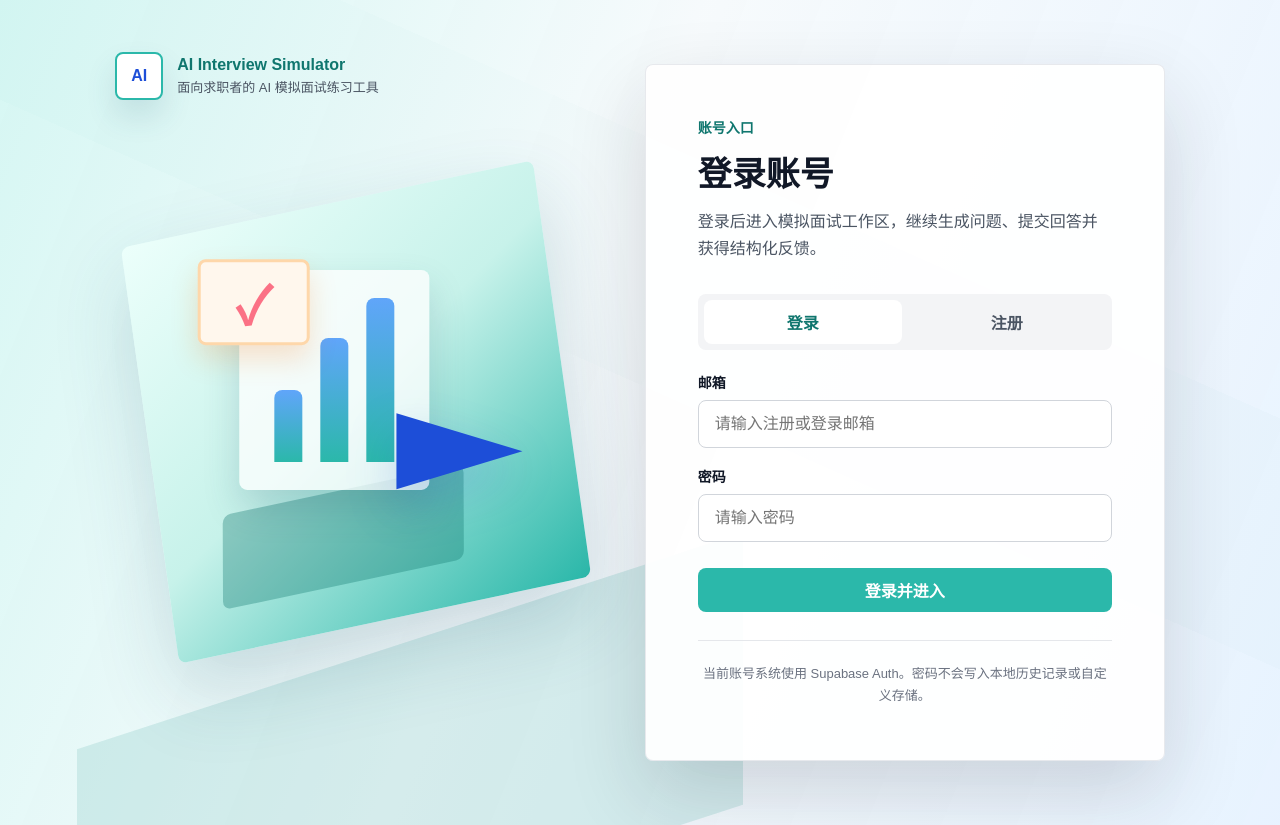
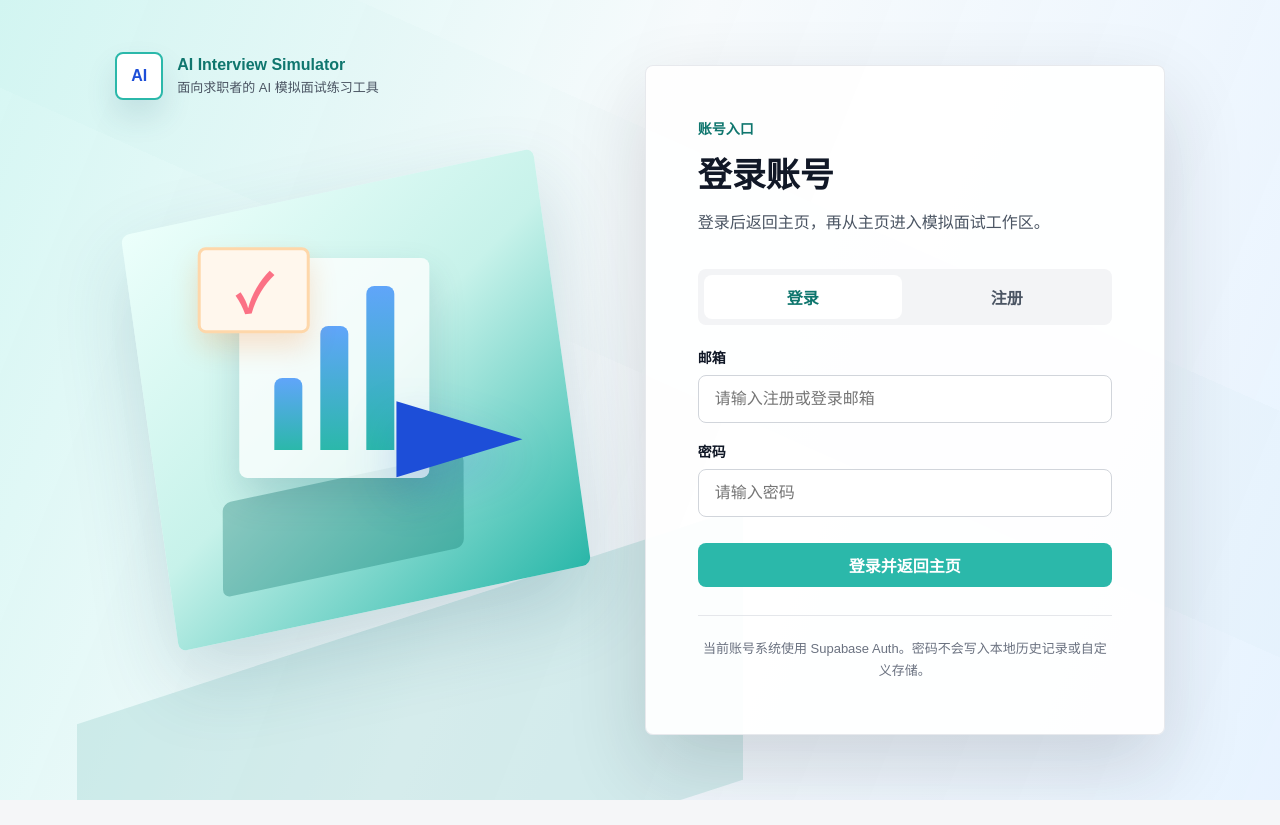
Before and after one commit to Clark-Zhou/AI-Interviewer, a Next.js app: page /login in a window 1280 px wide. After the commit the page ends 800 px from the top, so only its background shows below. Built offline with nearby package versions, Linux system fonts and the light colour scheme.

Commit message:
实现主页登录流修正，详细见上一个commit

```diff
--- a/app/globals.css
+++ b/app/globals.css
@@ -92,8 +92,25 @@ textarea {
   text-decoration: none;
 }
 
-.home-nav-links a:hover {
+.home-nav-links a:hover,
+.home-nav-sign-out:hover {
   color: #0f766e;
+}
+
+button.home-nav-sign-out {
+  background: transparent;
+  color: #334155;
+  font-weight: 800;
+  padding: 0;
+}
+
+button.home-nav-sign-out:hover {
+  background: transparent;
+  color: #0f766e;
+}
+
+button.home-nav-sign-out:disabled {
+  color: #64748b;
 }
 
 .home-hero-grid {
@@ -218,6 +235,24 @@ textarea {
 
 .home-secondary-link:hover {
   background: #ecfeff;
+}
+
+button.home-secondary-link:hover {
+  background: #ecfeff;
+  color: #0f766e;
+}
+
+.home-sign-out {
+  align-items: center;
+  display: inline-flex;
+  flex-wrap: wrap;
+  gap: 10px;
+}
+
+.home-sign-out-error {
+  color: #dc2626;
+  font-size: 13px;
+  font-weight: 700;
 }
 
 .home-cover {
@@ -1212,6 +1247,10 @@ button:disabled {
     flex-direction: column;
   }
 
+  .home-sign-out {
+    width: 100%;
+  }
+
   .home-primary-link,
   .home-secondary-link {
     width: 100%;
--- a/components/LoginEntryShell.js
+++ b/components/LoginEntryShell.js
@@ -3,7 +3,8 @@
  *
  * 关联文件：
  * - app/login/page.js：挂载本入口页壳的 `/login` 路由。
- * - app/interview/page.js：体验版入口点击后进入的 `/interview` 路由。
+ * - app/page.js：登录或注册成功后返回的主页路由。
+ * - app/interview/page.js：登录后可从主页进入的受保护模拟面试路由。
  * - lib/supabase/browserClient.js：浏览器端 Supabase Auth client。
  * - app/globals.css：提供入口页背景、悬浮登录框和响应式样式。
  *
@@ -66,7 +67,7 @@ export default function LoginEntryShell() {
       }
 
       if (data.session) {
-        router.push('/interview');
+        router.push('/');
         router.refresh();
         return;
       }
@@ -89,7 +90,7 @@ export default function LoginEntryShell() {
       return;
     }
 
-    router.push('/interview');
+    router.push('/');
     router.refresh();
   };
 
@@ -122,7 +123,7 @@ export default function LoginEntryShell() {
           <div className="entry-card-header">
             <p className="entry-eyebrow">账号入口</p>
             <h1>{isRegisterMode ? '注册账号' : '登录账号'}</h1>
-            <p>登录后进入模拟面试工作区，继续生成问题、提交回答并获得结构化反馈。</p>
+            <p>登录后返回主页，再从主页进入模拟面试工作区。</p>
           </div>
 
           <div className="entry-mode-switch" aria-label="账号入口模式">
@@ -190,7 +191,7 @@ export default function LoginEntryShell() {
           <button type="submit" className="entry-submit" disabled={isSubmitting}>
             {isSubmitting
               ? isRegisterMode ? '正在注册...' : '正在登录...'
-              : isRegisterMode ? '注册并进入' : '登录并进入'}
+              : isRegisterMode ? '注册并返回主页' : '登录并返回主页'}
           </button>
 
           <p className="entry-note">
```
Also changed, not shown: app/page.js (+13 -4 lines), components/HomeSignOutButton.js (added, +59 -0 lines), 4 other files (tests, documents, lock files or other folders).
